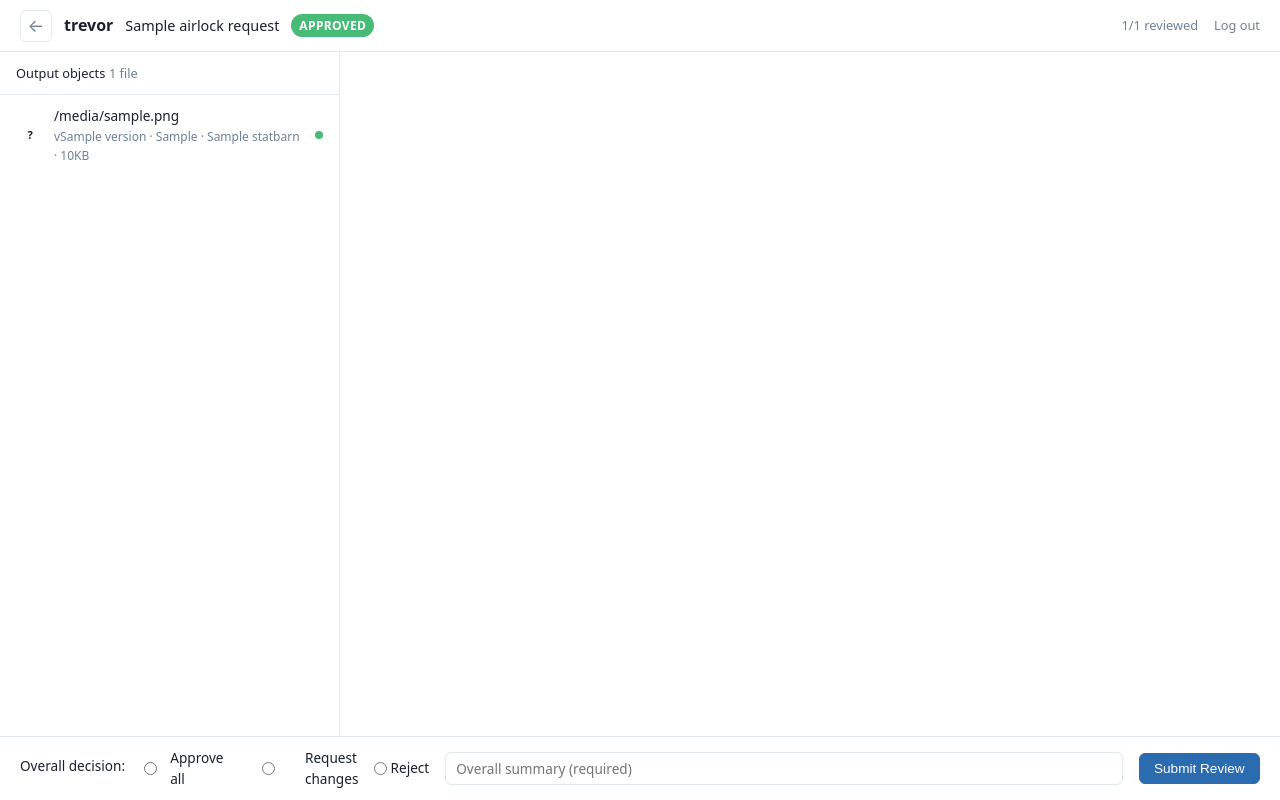
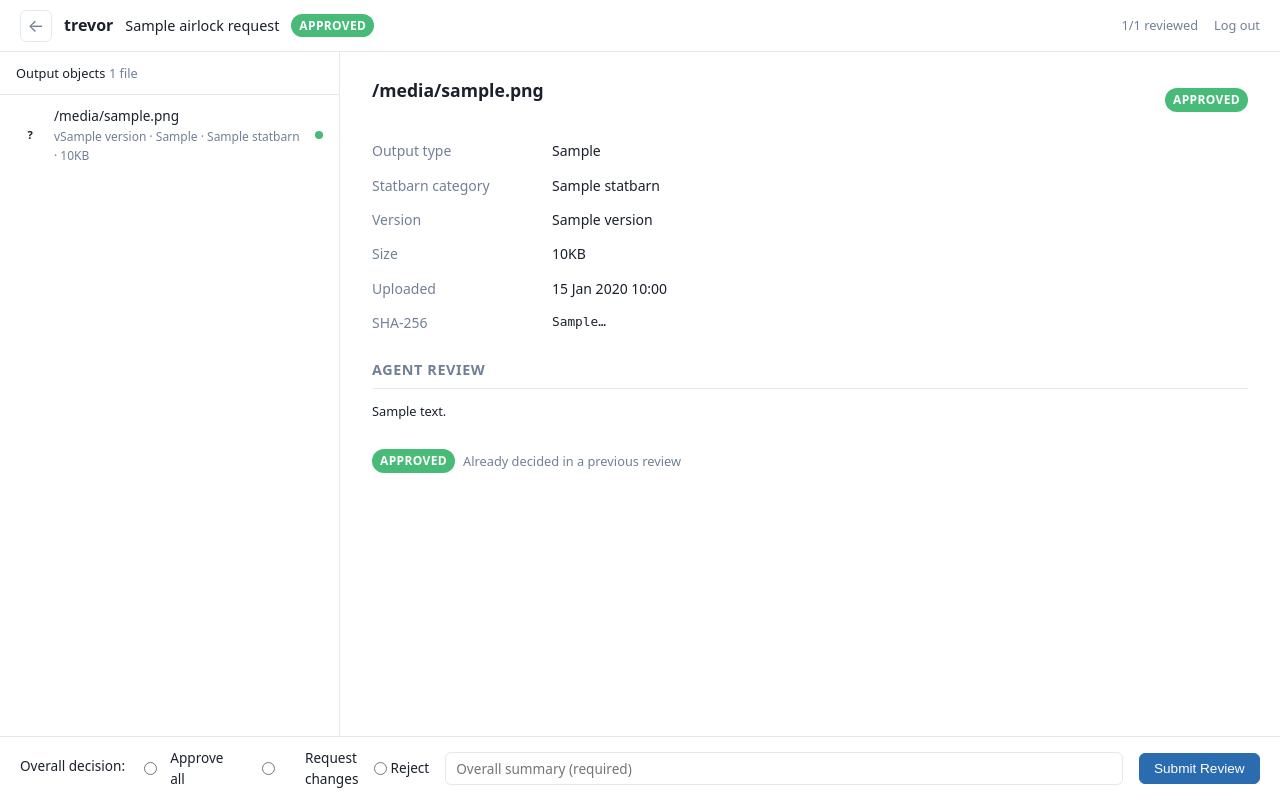
Before and after one commit to karectl/trevor, a Python web app: template src/trevor/templates/checker/review_form.html in a window 1280 px wide. Run offline with Jinja, Linux system fonts and the light colour scheme; the template is opened without the code that fills it: most values are stand-ins (such as "Sample title", 1, 10 or a date in 2020); some libraries are stand-ins or nearby versions.

Commit message:
fix: remove CSS FOUC rule blocking Datastar show plugin
The global [data-show]{display:none} CSS rule prevented Datastar's
show plugin from revealing elements — it only removes inline
style="display:none", not CSS-rule-applied display. Remove the
CSS rule and use inline style="display:none" only on elements
that are initially hidden (reviews tab, audit tab, upload form,
modal, edit-meta form, non-first object panes).

```diff
--- a/src/trevor/static/style.css
+++ b/src/trevor/static/style.css
@@ -1,7 +1,5 @@
 /* trevor UI — minimal CSS, no framework */
 
-/* Hide data-show elements before Datastar hydrates (prevents FOUC) */
-[data-show] { display: none; }
 :root {
   --font: system-ui, -apple-system, "Segoe UI", Roboto, sans-serif;
   --font-mono: ui-monospace, "Cascadia Code", "Fira Code", monospace;
--- a/src/trevor/templates/checker/review_form.html
+++ b/src/trevor/templates/checker/review_form.html
@@ -69,7 +69,7 @@
     {# ---- Detail panel: one per object, toggled by Datastar ---- #}
     <section class="rv-detail">
       {% for obj in objects %}
-      <div class="rv-detail-pane" data-show="$selected === {{ loop.index0 }}">
+      <div class="rv-detail-pane"{% if not loop.first %} style="display:none"{% endif %} data-show="$selected === {{ loop.index0 }}">
 
         <div class="flex justify-between align-center mb-2">
           <h2 style="font-size:1.1rem;font-weight:600">{{ obj.filename }}</h2>
--- a/src/trevor/templates/researcher/request_detail.html
+++ b/src/trevor/templates/researcher/request_detail.html
@@ -204,7 +204,7 @@
 
           {% for obj in objects %}
           {%- set meta = object_metadata.get(obj.logical_object_id) -%}
-          <div data-show="$objIdx === {{ loop.index0 }}">
+          <div{% if not loop.first %} style="display:none"{% endif %} data-show="$objIdx === {{ loop.index0 }}">
 
             <div class="flex justify-between align-center mb-2">
               <h2 class="ws-pane-title" style="margin-bottom:0">{{ obj.filename }}</h2>
```
